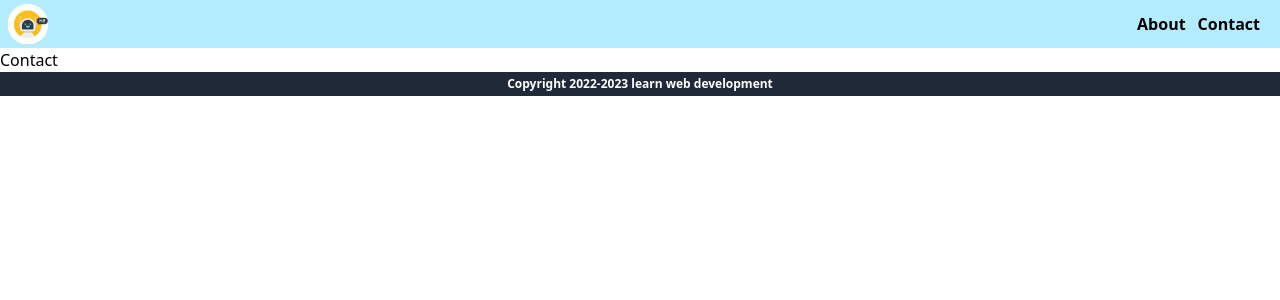
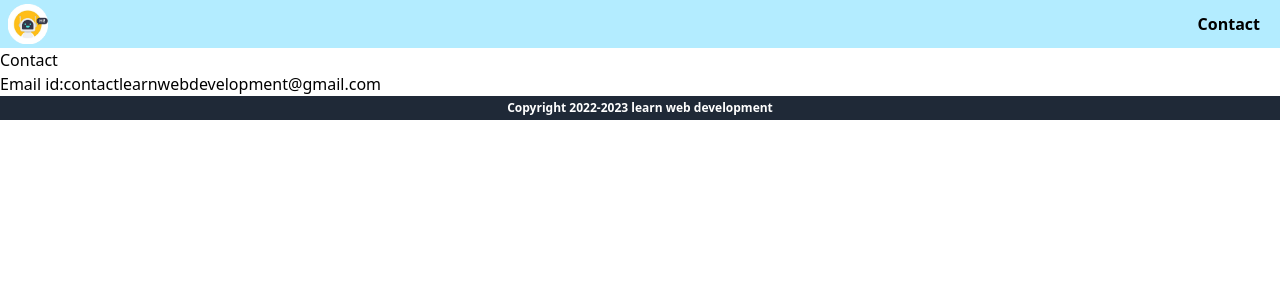
Before and after one commit to rjcodedev/techPlusCoding, a React (Create React App) app: page /contact in a window 1280 px wide. Shown: the top 300 px of the page. Built offline with nearby package versions, Linux system fonts and the light colour scheme.

Commit message:
added contact page

```diff
--- a/src/component/Contact.js
+++ b/src/component/Contact.js
@@ -1,9 +1,10 @@
 import React from 'react'
 
 const Contact = () => {
-  return (
-    <div>Contact</div>
-  )
+    return (
+        <div><h1>Contact</h1>
+            <p>Email id:<a href="mailto:contactlearnwebdevelopment@gmail.com">contactlearnwebdevelopment@gmail.com</a> </p></div>
+    )
 }
 
 export default Contact
--- a/src/component/Header.js
+++ b/src/component/Header.js
@@ -1,19 +1,19 @@
 import React from 'react'
+import { Link } from 'react-router-dom'
 import headLogo from '../assets/head-logo.png'
 // import cartLogo from '../assets/cart-logo.png'
 
 const Header = () => {
     return (
         <div className='bg-[#b3ecff] flex justify-between py-1 px-2' >
-            <div><img src={headLogo} alt='img'className='md:w-10 md:w-10 w-10 h-10'/></div>
+            <Link to='/'><img src={headLogo} alt='img' className='md:w-10 md:h-10 w-10 h-10' /></Link>
 
             <div className='flex justify-between items-center'>
-                <div className='pr-3 font-bold'>About</div>
-                <div className='pr-3 font-bold'>Contact</div>
+                {/* <Link to='about' className='pr-3 font-bold'>About</Link> */}
+                <Link to='contact' className='pr-3 font-bold'>Contact</Link>
                 {/* <div className='pr-3 font-bold'><img src={cartLogo} alt='img'className='md:w-10 md:w-10 w-10 h-10'/></div> */}
             </div>
         </div>
     )
 }
-
 export default Header
```
